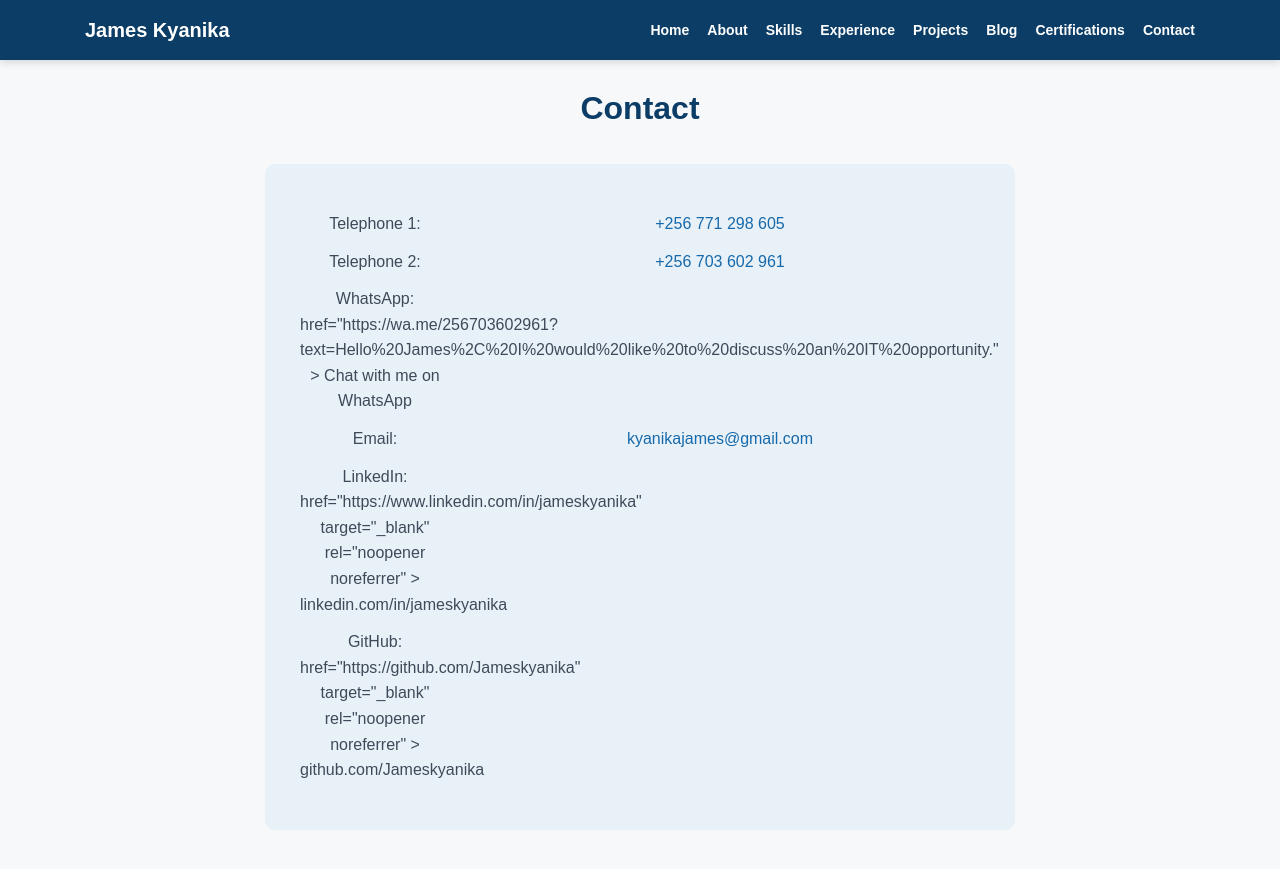
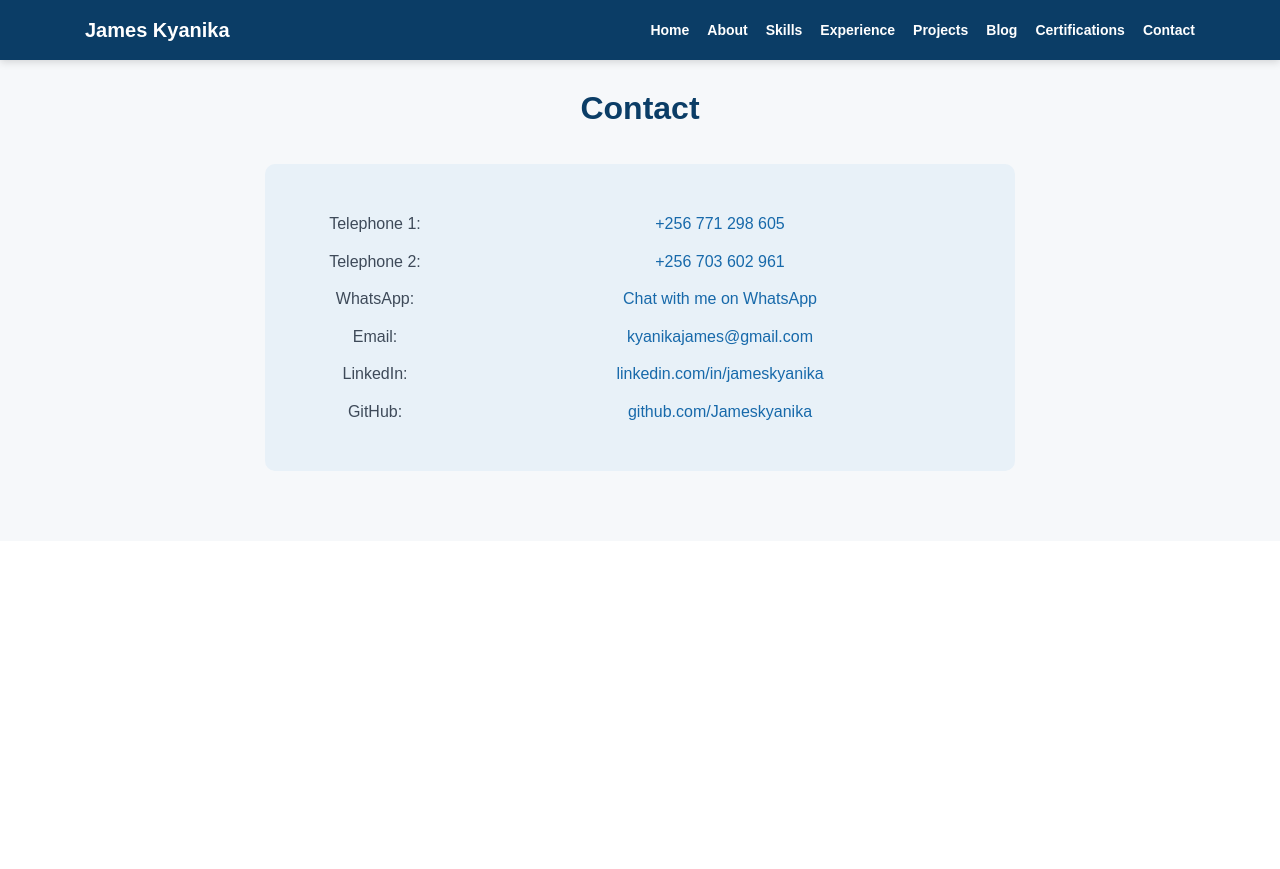
Before and after one commit to Jameskyanika/Jameskyanika.github.io, a Jekyll site: the page index.html, which Jekyll copies as it is, in a window 1280 px wide and 900 px high, scrolled down 4644 px. Shown: the top 869 px of the window. Built offline with Jekyll 4.4.1, drawn with Linux system fonts in a browser that asks for light colours; after the commit the page ends 5185 px from its top, so only the background shows below that.

Commit message:
Update index.html
Commit contact edits to main branch

```diff
--- a/index.html
+++ b/index.html
@@ -868,7 +868,7 @@ header {
   <p>
     WhatsApp:
 
-    href="https://wa.me/256703602961?text=Hello%20James%2C%20I%20would%20like%20to%20discuss%20an%20IT%20opportunity."
+          <a href="https://wa.me/256703602961?text=Hello%20James%2C%20I%20would%20like%20to%20discuss%20an%20IT%20opportunity."
     >
       Chat with me on WhatsApp
     </a>
@@ -876,15 +876,14 @@ header {
 
   <p>
     Email:
-    <a href="mailto:kyanikajames@gmail.com">
+<a href="mailto:kyanikajames@gmail.com">
       kyanikajames@gmail.com
     </a>
   </p>
 
   <p>
     LinkedIn:
-
-      href="https://www.linkedin.com/in/jameskyanika"
+         <a href="https://www.linkedin.com/in/jameskyanika"
       target="_blank"
       rel="noopener noreferrer"
     >
@@ -894,8 +893,7 @@ header {
 
   <p>
     GitHub:
-
-      href="https://github.com/Jameskyanika"
+          <a href="https://github.com/Jameskyanika"
       target="_blank"
       rel="noopener noreferrer"
     >
```
